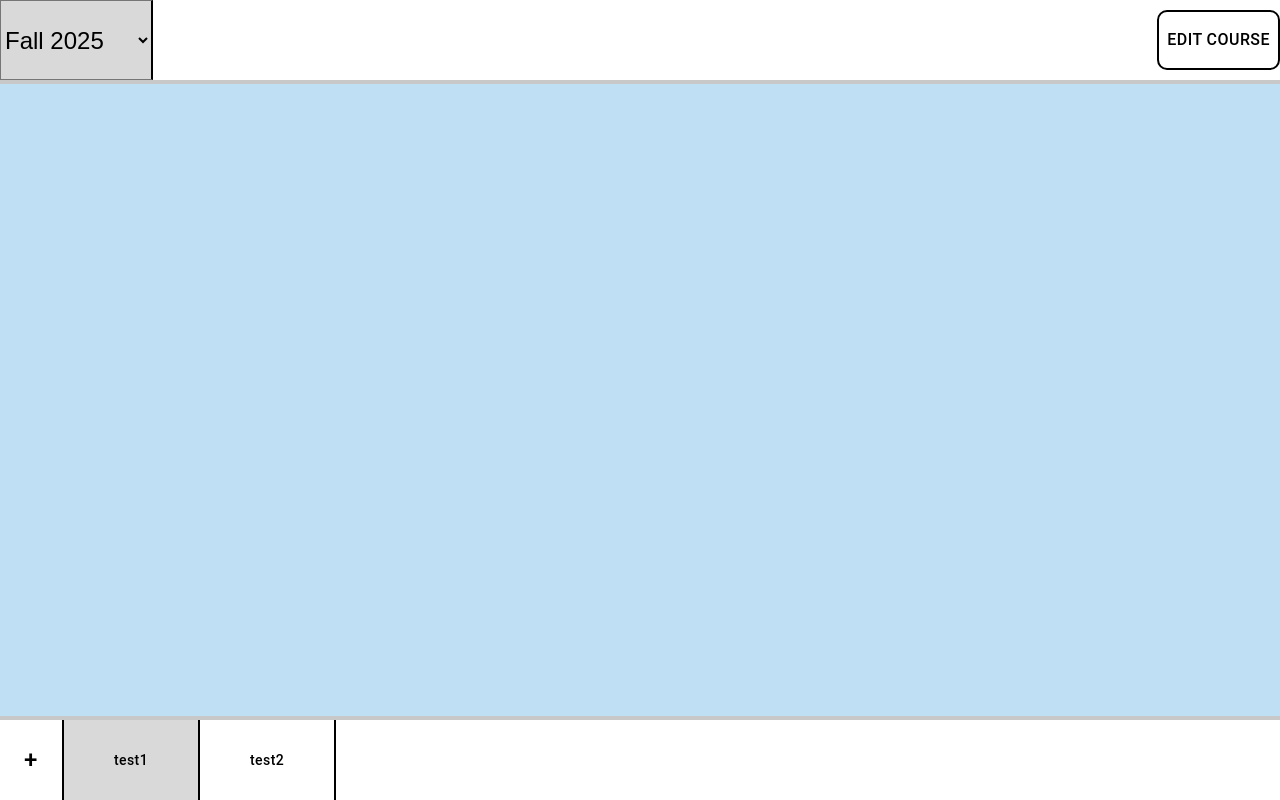
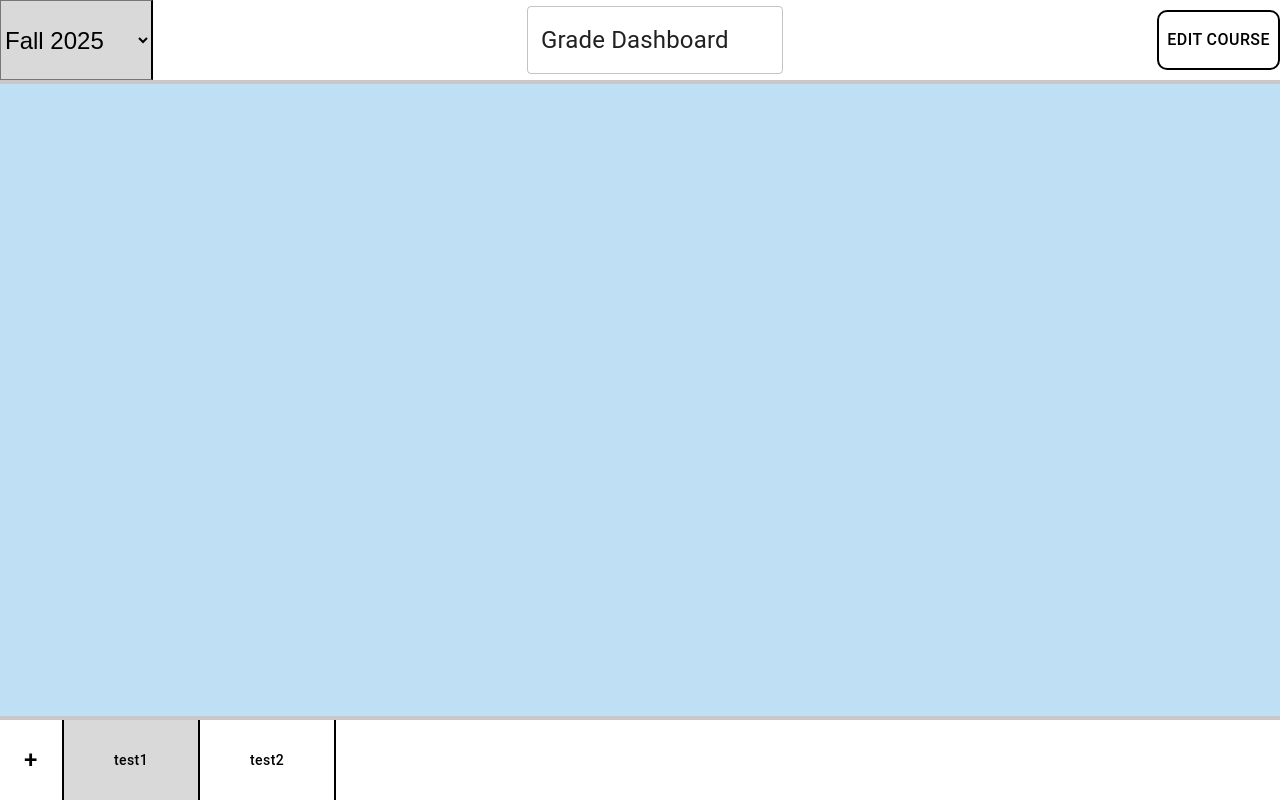
Before and after one commit to kn2117/CECS-448-Project-3-Team-3, a React (Vite) app: page / in a window 1280 px wide. Built offline with nearby package versions, Linux system fonts and the light colour scheme.

Commit message:
Added Changeable Title Name in Header

```diff
--- a/src/App.jsx
+++ b/src/App.jsx
@@ -3,7 +3,7 @@ import reactLogo from './assets/react.svg'
 import viteLogo from '/vite.svg'
 import './App.css'
 import CourseManagement from './CourseManagement'
-import { Button } from '@mui/material'
+import { Button, TextField } from '@mui/material'
 import Footer from './footer'
 import Dropdown from './dropdown'
 function App() {
@@ -16,6 +16,8 @@ function App() {
   const [course, setCourse] = useState('test1');
   const [openDialog, setOpenDialog] = useState(false);
   const [dialogMode, setDialogMode] = useState("add");
+  const [documentName, setDocumentName] = useState("Grade Dashboard");
+
 
   const addCourse = function (semester, courseName) {
     setSemesters(prev => {
@@ -31,6 +33,13 @@ function App() {
         {/*add header.jsx*/}
         {/*Testing */}
         <Dropdown choices={Object.keys(semesters)} current={semester} onClick={setSemester} />
+        <TextField
+          value={documentName}
+          onChange={(e) => setDocumentName(e.target.value)}
+          style={{ marginLeft: '10px', marginRight: '10px'}}
+          sx={{ width: `${Math.ceil(documentName.length * 1.7)+2}ch`}}
+          inputProps={{ style: { fontSize: 24}}}
+          />
         <Button style={{ fontSize: '16px', color: 'black', border: '2px solid black', borderRadius: 10, height: '75%' }} onClick={() => { setOpenDialog(true); setDialogMode("edit") }}>
           Edit Course
         </Button>
```
